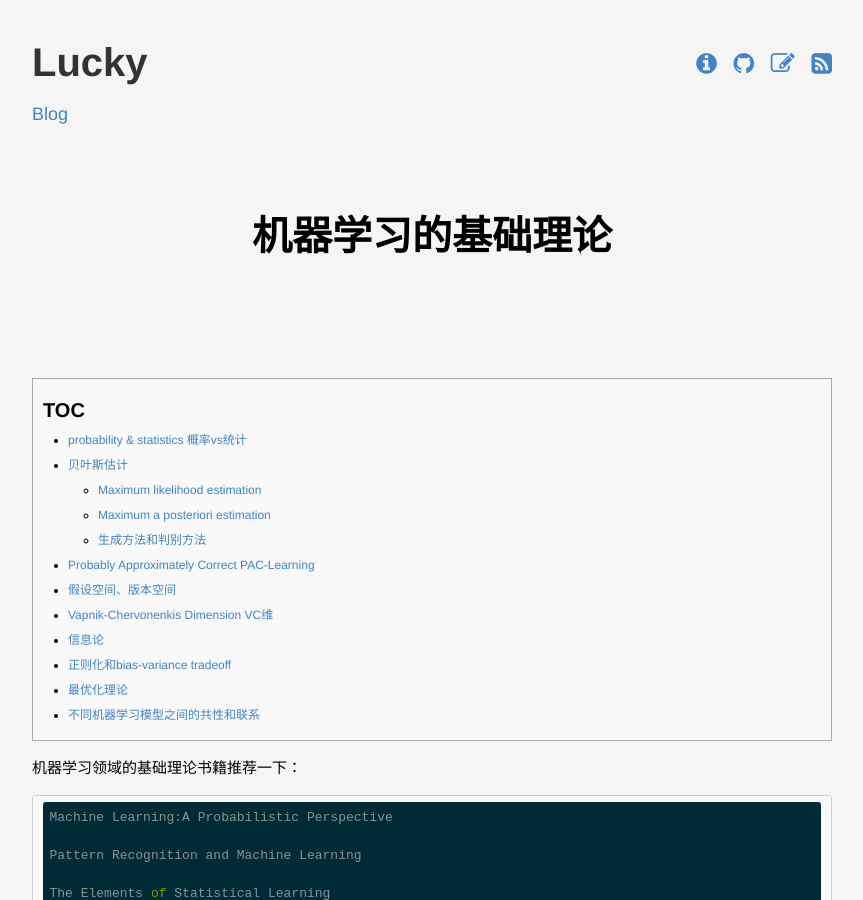
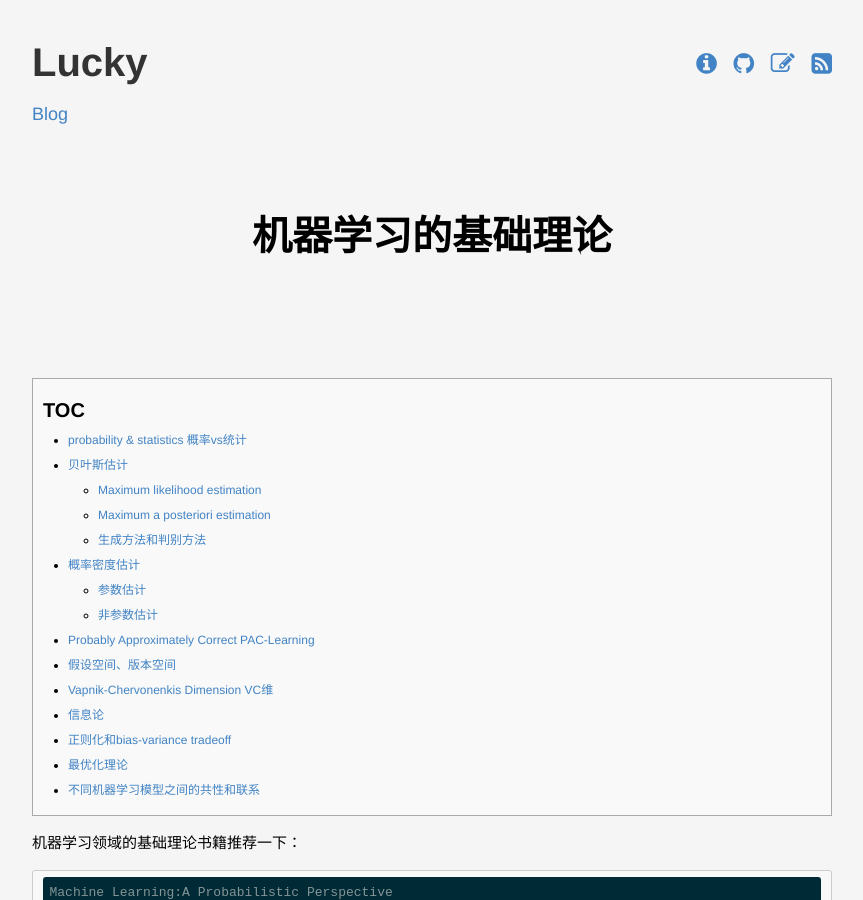
Before and after one commit to lucky521/blog, a Jekyll site: the page built from _posts/ml/2017-08-15-Basic-of-Machine-Learning.markdown, in a window 1280 px wide and 900 px high. Shown: the whole window, without its empty margins (208-1071 px from the left). Built offline with Jekyll 4.4.1, drawn with Linux system fonts in a browser that asks for light colours; some of the changed text lies outside the part shown.

Commit message:
update blog

```diff
--- a/_posts/ml/2017-08-15-Basic-of-Machine-Learning.markdown
+++ b/_posts/ml/2017-08-15-Basic-of-Machine-Learning.markdown
@@ -69,6 +69,23 @@ MAP优化的是一个后验概率，样本视为不变量时，分布参数视
 
 
 
+# 概率密度估计
+
+## 参数估计
+
+点估计
+
+区间估计
+
+## 非参数估计
+
+直方图
+
+核密度估计
+
+k邻近估计
+
+
 
 # Probably Approximately Correct PAC-Learning
 
--- a/_posts/ml/2018-07-31-optimization-method.markdown
+++ b/_posts/ml/2018-07-31-optimization-method.markdown
@@ -25,7 +25,8 @@ layout: post
 
 # Objective Function的设定
 
-目标函数的设定中要包含loss function 和 regularization。前者是要使得我们的模型尽可能的学习训练样本的分布。后者是希望模型不用过拟合。
+目标函数的设定中要包含loss function 和 regularization。
+前者是要使得我们的模型尽可能的学习训练样本的分布。后者是希望模型不用过拟合。
 
 Training Loss measures how well model fit on training data.
 
```
Also changed, not shown: _posts/ml/2017-10-26-tensorflow.markdown (+7 -0 lines).
